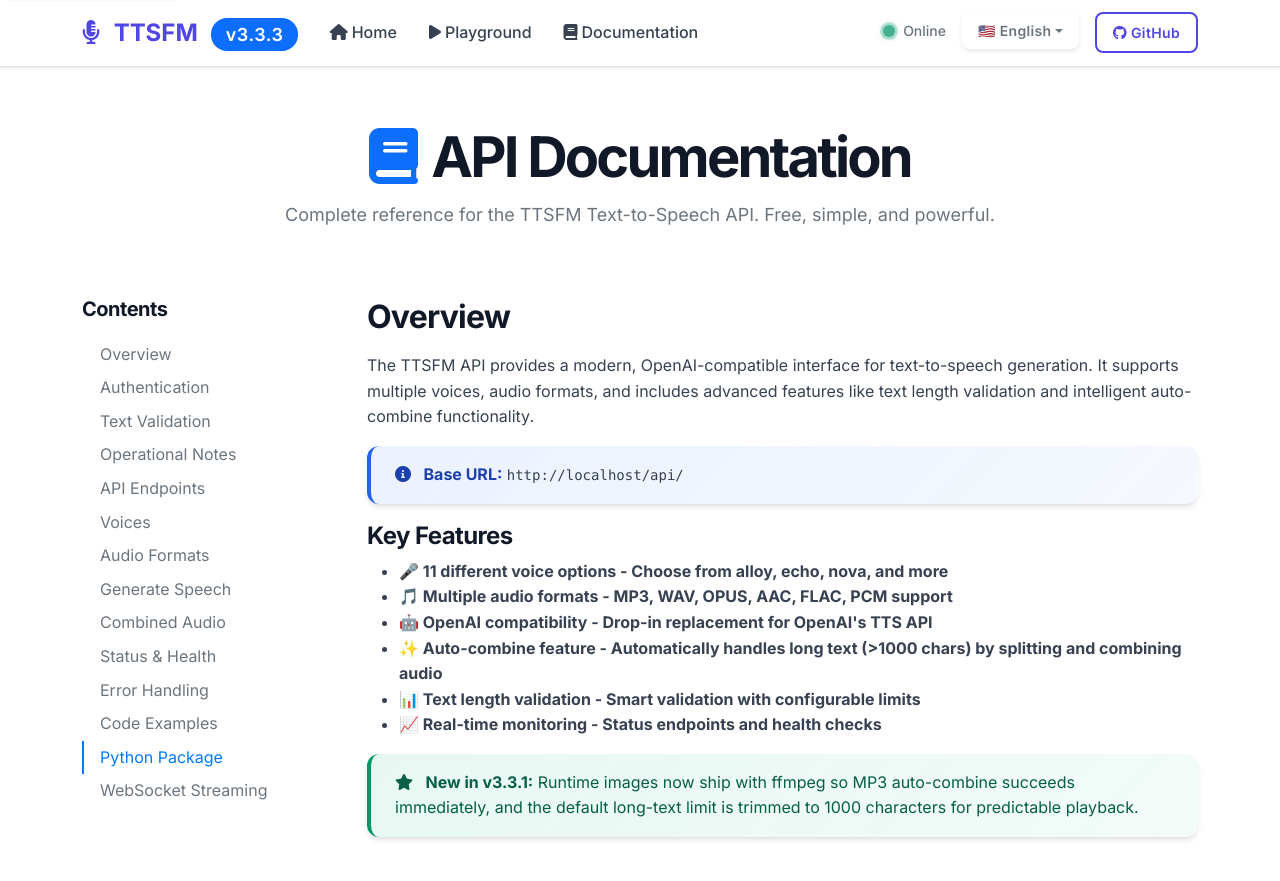
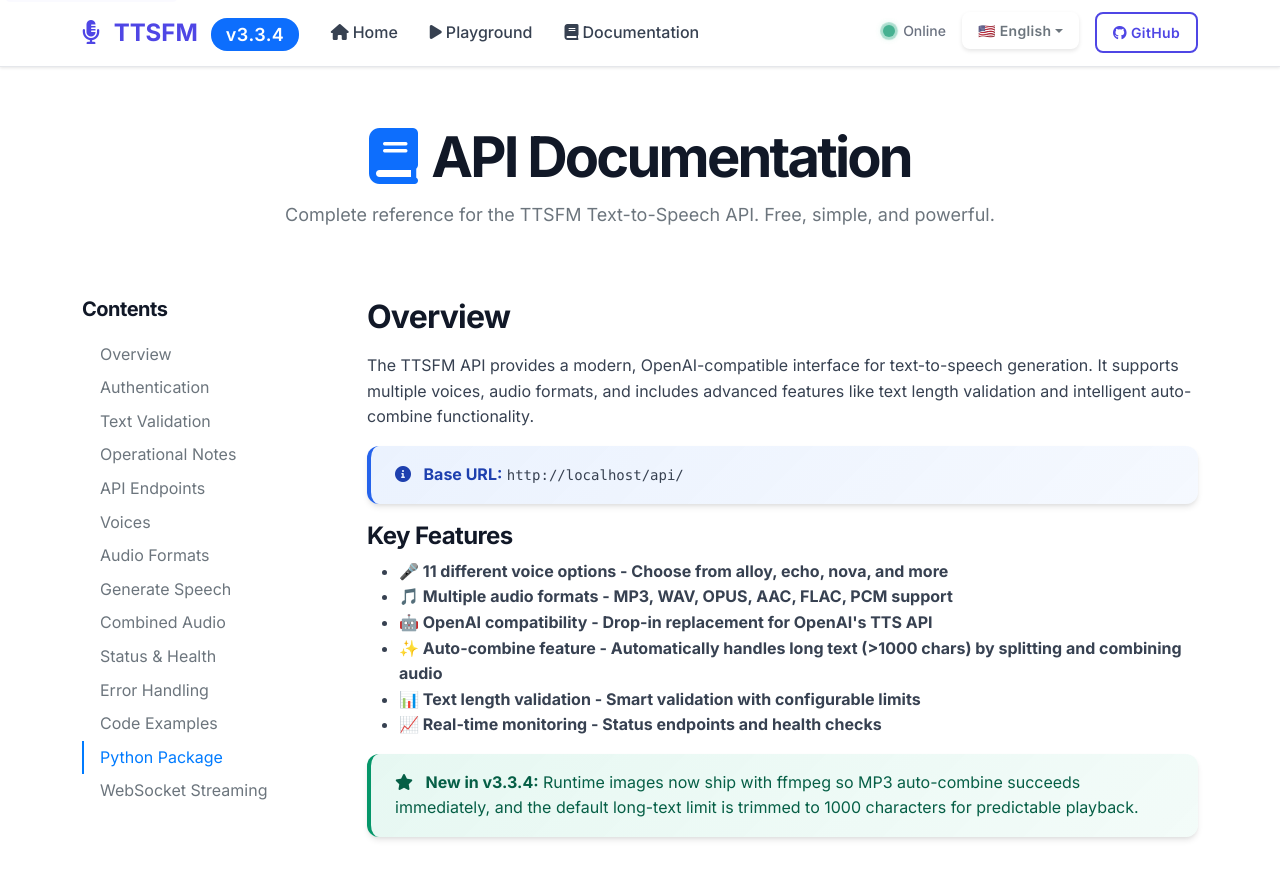
Before and after one commit to v5china/ttsfm, a Flask app: page /docs in a window 1280 px wide. Shown: the top 881 px of the page. Run offline with Flask 2, Linux system fonts and the light colour scheme.

Commit message:
bump version number to 3.3.4

```diff
--- a/pyproject.toml
+++ b/pyproject.toml
@@ -86,7 +86,7 @@ ttsfm = "ttsfm.cli:main"
 version_scheme = "no-guess-dev"
 local_scheme = "no-local-version"
 
-fallback_version = "3.3.3"
+fallback_version = "3.3.4"
 [tool.setuptools]
 packages = ["ttsfm"]
 
--- a/ttsfm-web/app.py
+++ b/ttsfm-web/app.py
@@ -794,7 +794,7 @@ def health_check():
     """Simple health check endpoint."""
     return jsonify({
         "status": "healthy",
-        "package_version": "3.3.3",
+        "package_version": "3.3.4",
         "timestamp": datetime.now().isoformat()
     })
 
--- a/ttsfm-web/templates/base.html
+++ b/ttsfm-web/templates/base.html
@@ -88,7 +88,7 @@
             <a class="navbar-brand" href="{{ url_for('index') }}">
                 <i class="fas fa-microphone-alt me-2"></i>
                 <span class="fw-bold">TTSFM</span>
-                <span class="badge bg-primary ms-2 small">v3.3.3</span>
+                <span class="badge bg-primary ms-2 small">v3.3.4</span>
             </a>
 
             <button class="navbar-toggler border-0" type="button" data-bs-toggle="collapse" data-bs-target="#navbarNav" aria-controls="navbarNav" aria-expanded="false" aria-label="Toggle navigation">
@@ -159,7 +159,7 @@
                     <div class="d-flex align-items-center">
                         <i class="fas fa-microphone-alt me-2 text-primary"></i>
                         <strong class="text-dark">TTSFM</strong>
-                        <span class="ms-2 text-muted">v3.3.3</span>
+                        <span class="ms-2 text-muted">v3.3.4</span>
                     </div>
                 </div>
                 <div class="col-md-6 text-md-end">
--- a/ttsfm-web/templates/index.html
+++ b/ttsfm-web/templates/index.html
@@ -63,7 +63,7 @@
                     <div class="feature-icon text-white rounded-circle d-inline-flex align-items-center justify-content-center mb-3" style="width: 4rem; height: 4rem; background: linear-gradient(135deg, #f59e0b 0%, #fbbf24 100%);">
                         <i class="fas fa-magic"></i>
                     </div>
-                    <h5 class="fw-bold">{{ _('home.feature_openai_title') }} <span class="badge bg-success ms-1">v3.3.3</span></h5>
+                    <h5 class="fw-bold">{{ _('home.feature_openai_title') }} <span class="badge bg-success ms-1">v3.3.4</span></h5>
                     <p class="text-muted">{{ _('home.feature_openai_desc') }}</p>
                 </div>
             </div>
--- a/ttsfm-web/translations/en.json
+++ b/ttsfm-web/translations/en.json
@@ -152,7 +152,7 @@
     "feature_auto_combine": "Auto-combine feature - Automatically handles long text (>1000 chars) by splitting and combining audio",
     "feature_validation": "Text length validation - Smart validation with configurable limits",
     "feature_monitoring": "Real-time monitoring - Status endpoints and health checks",
-    "new_version": "New in v3.3.1:",
+    "new_version": "New in v3.3.4:",
     "new_version_desc": "Runtime images now ship with ffmpeg so MP3 auto-combine succeeds immediately, and the default long-text limit is trimmed to 1000 characters for predictable playback.",
     "authentication_title": "Authentication",
     "authentication_desc": "Currently, the API supports optional API key authentication. If configured, include your API key in the request headers.",
--- a/ttsfm/__init__.py
+++ b/ttsfm/__init__.py
@@ -62,7 +62,7 @@ from .models import (
 )
 from .utils import split_text_by_length, validate_text_length
 
-__version__ = "3.3.3"
+__version__ = "3.3.4"
 __author__ = "dbcccc"
 __email__ = "120614547+dbccccccc@users.noreply.github.com"
 __description__ = "Text-to-Speech API Client with OpenAI compatibility"
```
